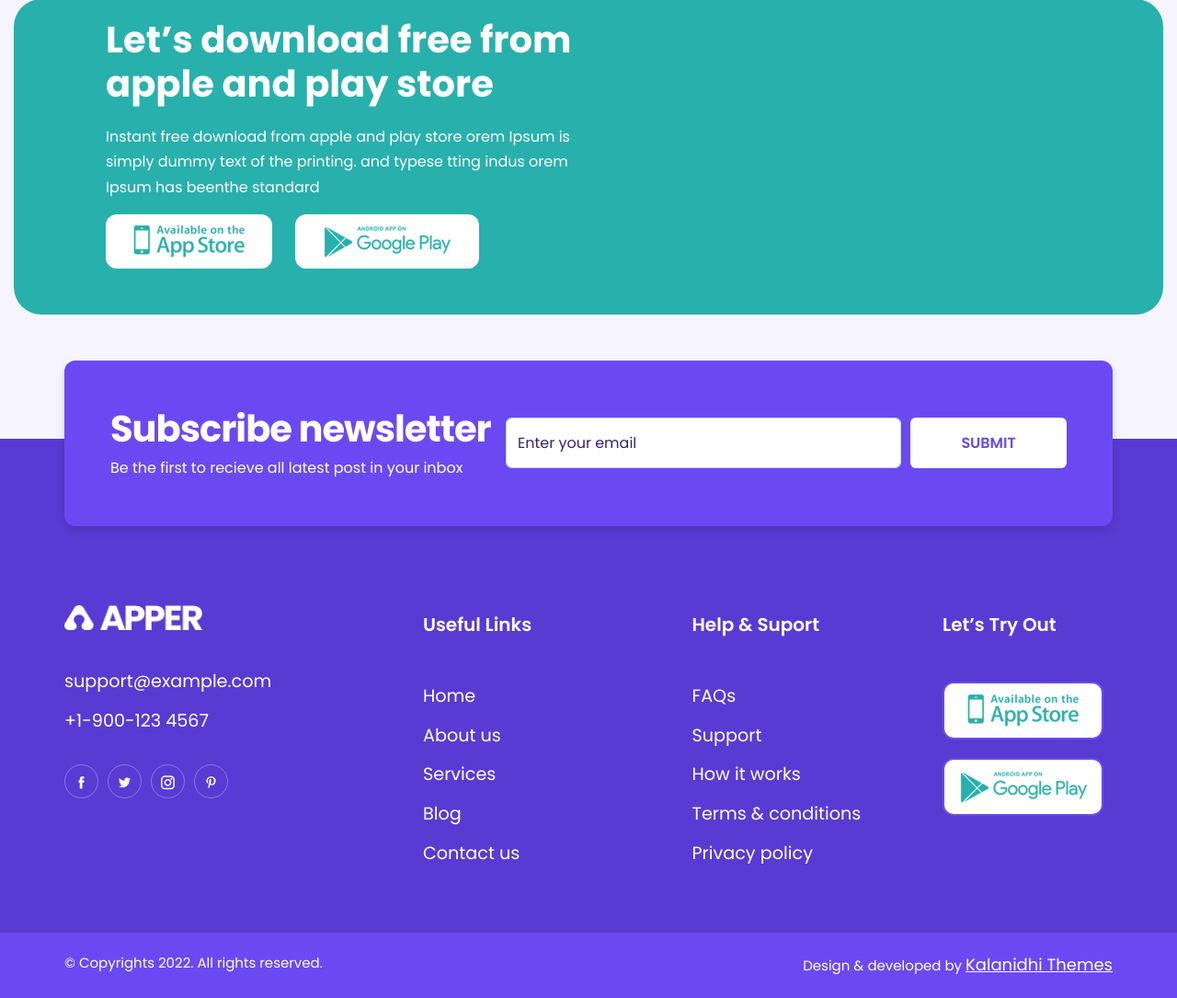
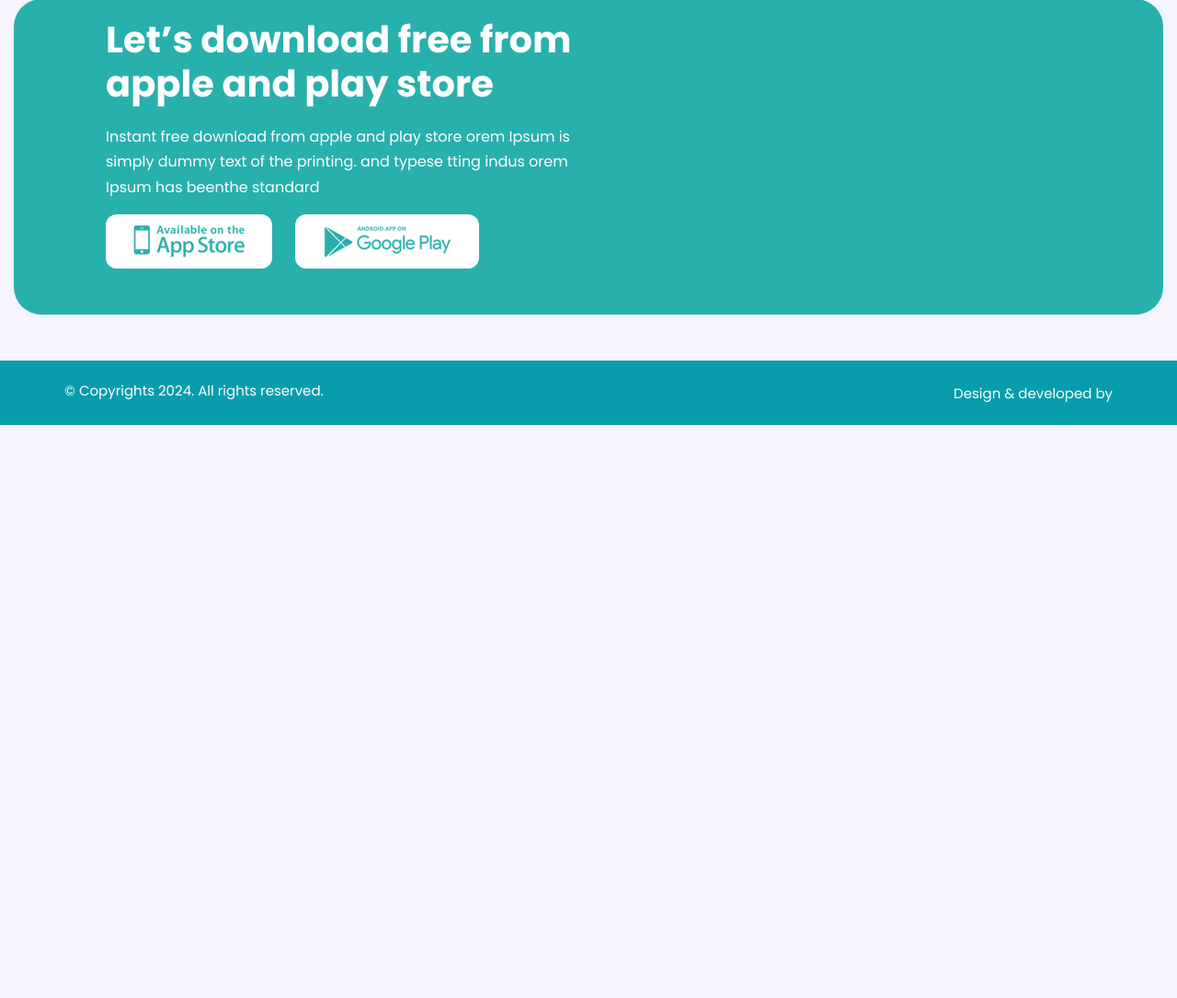
Before and after one commit to isa1989/gateproadmin, a Django app: page / in a window 1280 px wide. Shown: the part 4588-5673 px from the top of the page at 92% size. After the commit the page ends 5050 px from the top, so only its background shows below. Run offline with Django 3.2, Linux system fonts and the light colour scheme; data that the repository does not hold is empty; parts of the project's set-up code (start-up, migrations or seed data) failed here and were passed over; some libraries are stand-ins or nearby versions.

Commit message:
fix firebase and front

```diff
--- a/static/css/style.css
+++ b/static/css/style.css
@@ -1977,8 +1977,13 @@ footer .app_btn li:last-child {
 }
 
 footer .bottom_footer {
-    background-color: var(--bg-purple);
-}
+    background-color: #089cac;
+}
+
+.go_top img {
+    width: 25%; /* Orijinal boyutun dörtte biri */
+    height: auto; /* Yüksekliği otomatik olarak orantılı ayarla */
+  }
 
 /* footer heading and text colors variable */
 footer h2,
--- a/templates/index.html
+++ b/templates/index.html
@@ -747,106 +747,12 @@
     <!-- Story-Section-end -->
 
     <!-- News-Letter-Section-Start -->
-    <section class="newsletter_section">
-      <!-- container start -->
-      <div class="container">
-          <div class="newsletter_box">
-              <div class="section_title" data-aos="fade-in" data-aos-duration="1500" data-aos-delay="100">
-              	  <!-- h2 -->
-                  <h2>Subscribe newsletter</h2>
-                  <!-- p -->
-                  <p>Be the first to recieve all latest post in your inbox</p>
-              </div>
-              <form action="#" data-aos="fade-in" data-aos-duration="1500" data-aos-delay="100">
-                  <div class="form-group">
-                      <input type="email" class="form-control" placeholder="Enter your email">
-                  </div>
-                  <div class="form-group">
-                      <button class="btn">SUBMIT</button>
-                  </div>
-              </form>
-          </div>
-      </div>
-      <!-- container end -->
-    </section>
+
     <!-- News-Letter-Section-end -->
 
     <!-- Footer-Section start -->
     <footer>
-        <div class="top_footer" id="contact">
-          	<!-- container start -->
-            <div class="container">
-              <!-- row start -->
-              <div class="row">
-              	  <!-- footer link 1 -->
-                  <div class="col-lg-4 col-md-6 col-12">
-                      <div class="abt_side">
-                        <div class="logo"> <img src="images/footer_logo.png" alt="image" ></div>
-                        <ul>
-                          <li><a href="#">support@example.com</a></li>
-                          <li><a href="#">+1-900-123 4567</a></li>
-                        </ul>
-                        <ul class="social_media">
-                            <li><a href="#"><i class="icofont-facebook"></i></a></li>
-                            <li><a href="#"><i class="icofont-twitter"></i></a></li>
-                            <li><a href="#"><i class="icofont-instagram"></i></a></li>
-                            <li><a href="#"><i class="icofont-pinterest"></i></a></li>
-                        </ul>
-                      </div>
-                  </div>
 
-                  <!-- footer link 2 -->
-                  <div class="col-lg-3 col-md-6 col-12">
-                      <div class="links">
-                        <h3>Useful Links</h3>
-                          <ul>
-                            <li><a href="#">Home</a></li>
-                            <li><a href="#">About us</a></li>
-                            <li><a href="#">Services</a></li>
-                            <li><a href="#">Blog</a></li>
-                            <li><a href="#">Contact us</a></li>
-                          </ul>
-                      </div>
-                  </div>
-
-                  <!-- footer link 3 -->
-                  <div class="col-lg-3 col-md-6 col-12">
-                    <div class="links">
-                      <h3>Help & Suport</h3>
-                        <ul>
-                          <li><a href="#">FAQs</a></li>
-                          <li><a href="#">Support</a></li>
-                          <li><a href="#">How it works</a></li>
-                          <li><a href="#">Terms & conditions</a></li>
-                          <li><a href="#">Privacy policy</a></li>
-                        </ul>
-                    </div>
-                  </div>
-
-                  <!-- footer link 4 -->
-                  <div class="col-lg-2 col-md-6 col-12">
-                    <div class="try_out">
-                      <h3>Let’s Try Out</h3>
-                      <ul class="app_btn">
-                        <li>
-                          <a href="#">
-                            <img src="images/appstore_blue.png" alt="App Store" >
-                          </a>
-                        </li>
-                        <li>
-                          <a href="#">
-                            <img src="images/googleplay_blue.png" alt="Google Play" >
-                          </a>
-                        </li>
-                      </ul>
-                    </div>
-                  </div>
-
-              </div>
-              <!-- row end -->
-          </div>
-          <!-- container end -->
-        </div>
 
         <!-- last footer -->
         <div class="bottom_footer">
@@ -855,10 +761,10 @@
               <!-- row start -->
               <div class="row">
                 <div class="col-md-6">
-                    <p>© Copyrights 2022. All rights reserved.</p>
+                    <p>© Copyrights 2024. All rights reserved.</p>
                 </div>
                 <div class="col-md-6">
-                    <p class="developer_text">Design & developed by <a href="https://themeforest.net/user/kalanidhithemes" target="blank">Kalanidhi Themes</a></p>
+                    <p class="developer_text">Design & developed by <a href="https://galltech.az/" target="blank"></a></p>
                 </div>
             </div>
             <!-- row end -->
@@ -868,7 +774,7 @@
 
         <!-- go top button -->
         <div class="go_top">
-  <span><img src="https://example.com/images/go_top.png" alt="Go to Top"></span>
+  <span><img src="{% static 'images/go_top.png' %}" alt="Go to Top"></span>
 </div>
 
     </footer>
```
Also changed, not shown: static/images/go_top.png.
